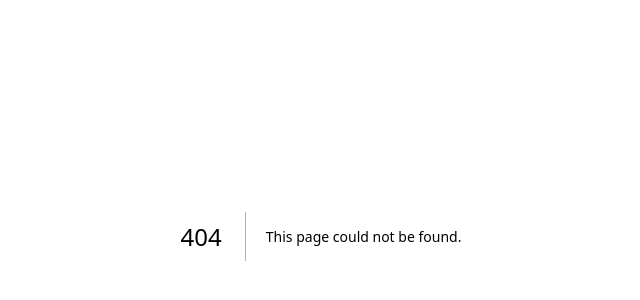
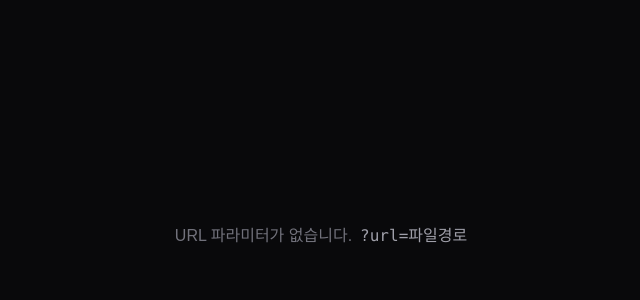
Before and after one commit to Gunwoo-Lee-Andy/3d, a Next.js app: page /view in a window 1280 px wide. Before the commit this address had no page. Shown: the part 164-464 px from the top of the page, without its empty margins (319-959 px from the left). Built offline with nearby package versions, Linux system fonts and the light colour scheme.

Commit message:
experiment(view): add /view route with dynamic Three.js viewer and AR/share toolbar

```diff
--- /dev/null
+++ b/src/app/view/page.tsx
@@ -0,0 +1,61 @@
+"use client";
+
+import dynamic from "next/dynamic";
+import { useSearchParams } from "next/navigation";
+import { Suspense } from "react";
+
+const GLBViewer = dynamic(() => import("../components/GLBViewer"), {
+  ssr: false,
+  loading: () => (
+    <div className="w-full h-full flex items-center justify-center bg-zinc-900 text-zinc-400 text-sm">
+      3D 모델 로딩 중…
+    </div>
+  ),
+});
+
+function ViewerContent() {
+  const params = useSearchParams();
+  const url = params.get("url");
+
+  if (!url) {
+    return (
+      <div className="flex items-center justify-center flex-1 text-zinc-500">
+        URL 파라미터가 없습니다. <code className="ml-2 text-zinc-400">?url=파일경로</code>
+      </div>
+    );
+  }
+
+  return (
+    <div className="flex flex-col flex-1">
+      {/* Toolbar */}
+      <div className="flex items-center justify-between px-4 py-2 bg-zinc-900 border-b border-zinc-800 text-sm">
+        <a href="/" className="text-zinc-400 hover:text-white transition-colors">← 홈</a>
+        <span className="text-zinc-500 truncate max-w-xs">{decodeURIComponent(url)}</span>
+        <div className="flex gap-3">
+          <button className="text-zinc-400 hover:text-white transition-colors">공유</button>
+          <button className="text-zinc-400 hover:text-white transition-colors">AR 보기</button>
+        </div>
+      </div>
+      {/* Viewer */}
+      <div className="flex-1 min-h-0">
+        <GLBViewer url={decodeURIComponent(url)} />
+      </div>
+    </div>
+  );
+}
+
+export default function ViewPage() {
+  return (
+    <div className="flex flex-col h-screen bg-zinc-950 text-white">
+      <Suspense
+        fallback={
+          <div className="flex items-center justify-center flex-1 text-zinc-500">
+            로딩 중…
+          </div>
+        }
+      >
+        <ViewerContent />
+      </Suspense>
+    </div>
+  );
+}
```
